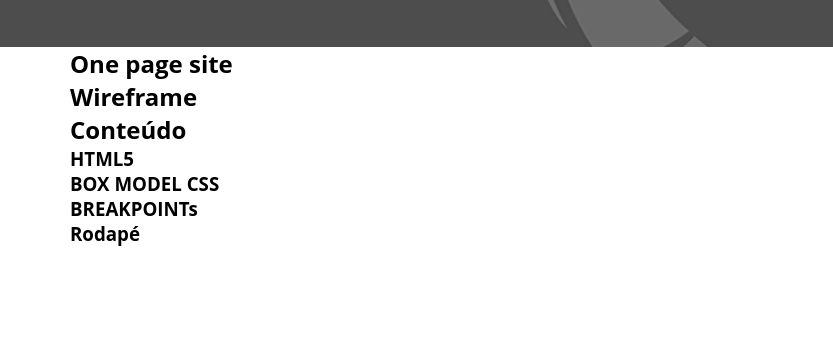
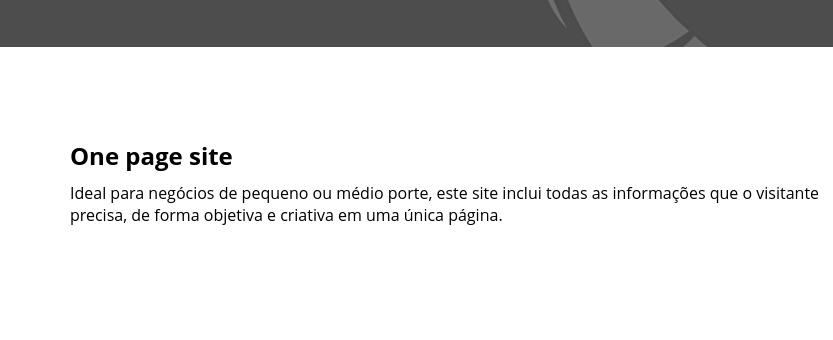
Before and after one commit to engjoaobosco/html5css3, a plain HTML site: page index.html in a window 1280 px wide. Shown: the part 1138-1478 px from the top of the page, 0-833 px from the left. Before the commit the page ends 1384 px from the top, so only its background shows below. Drawn offline with Linux system fonts and the light colour scheme.

Commit message:
inserido video e modificado index.html style.css

```diff
--- a/index.html
+++ b/index.html
@@ -69,9 +69,20 @@
 
     <!-- One page site - Aqui vai ser disponibilizado um vídeo -->
     <!-- Perceba que estão sendo utilizadas palavras-chaves nos subtítulos -->
-    <section>
-        <div class="Container">
-            <h2>One page site</h2>
+    <section id="onePage">
+        <div class="Container Flex3">
+            <div class="textoSite">
+                <h2>One page site</h2>
+                <p>
+                    Ideal para negócios de pequeno ou médio porte, este site inclui todas as informações que o visitante precisa, de forma objetiva e criativa em uma única página.
+                </p>
+            </div>
+            <div class="video Video">
+                <!-- AJUSTAR: Cuidado, videos Youtube tem width/height já definidos -->
+                <iframe width="560" height="315" src="https://www.youtube.com/embed/kHyWQHKDm4U?si=2koIzW5dtOctLOmZ" title="YouTube video player"  allow="accelerometer; autoplay; clipboard-write; encrypted-media; gyroscope; picture-in-picture; web-share" referrerpolicy="strict-origin-when-cross-origin" allowfullscreen></iframe>
+            </div>
+
+
         </div>
     </section>
 
--- a/style.css
+++ b/style.css
@@ -40,6 +40,10 @@ body{
     display: flex;
     align-items: center;
 
+}
+.Flex3{
+    display: flex;
+    flex-direction: column;
 }
 
 .Botao{
@@ -155,6 +159,24 @@ main h2{
 .TopicosSobre img{
     margin-right: 10px;
 }
+/* One Page - Ajustando o video para caber na tela do celular portrait */
+/* Passo 1 - Criando um espaçamento interno para os conteúdos*/
+#onePage{
+    /* Mantendo o padrão usado nas demais seções: 50 altura / 10 lateral esq */
+    padding: 50px 10px;
+}
+#onePage h2{
+    margin-bottom: 10px;
+}
+#onePage p{
+    margin-bottom: 25px;
+}
+/* Existem várias tecnicas p/ajuste dos videos. Vou usar aqui os próprios recursos do You Tube para exibir o vídeo em tela cheia */
+.Video iframe{
+    width: 340px;
+    height: 191px;
+    border: 0;
+}
 
 /* Smartphone Landscape   >> */
 @media (min-width: 576px){
@@ -169,6 +191,13 @@ main h2{
         text-shadow: #000 0.05em 0.05em 0.05em;
     }
 
+}
+
+/* Esta configuração de video nao funcionou no celular landscape - Procurar erro */
+
+#video iframe{
+    width: 560px;
+    height: 315px;
 }
 
 /* Tablet Portrait   >>>>>>> */
@@ -190,6 +219,7 @@ main h2{
         font-size: 2em;
     }
 }
+
 /* Tablet Landscape   >>>>>> */
 @media (min-width: 992px){
     /* body{
@@ -202,6 +232,7 @@ main h2{
         height: 70vh;
     }
 }
+
 
 /* PC >>>>>>>>>>>>>>>>>>>>>> */
 @media (min-width: 1200px){
@@ -252,6 +283,10 @@ main h2{
         border-radius: 50%;
         margin-right: 50px;
     }
+    .Flex3{
+        flex-direction: row;
+        align-items: center;
+    }
 
 
 }
```
